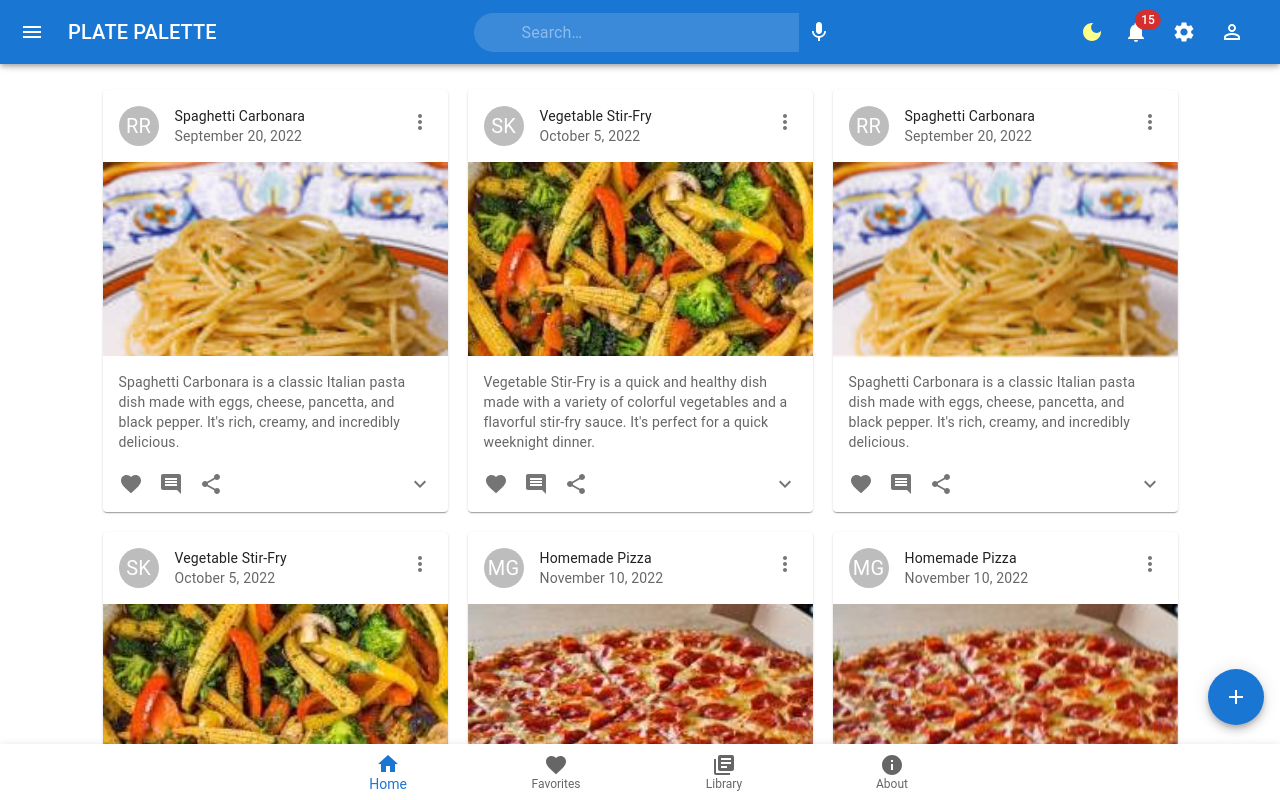
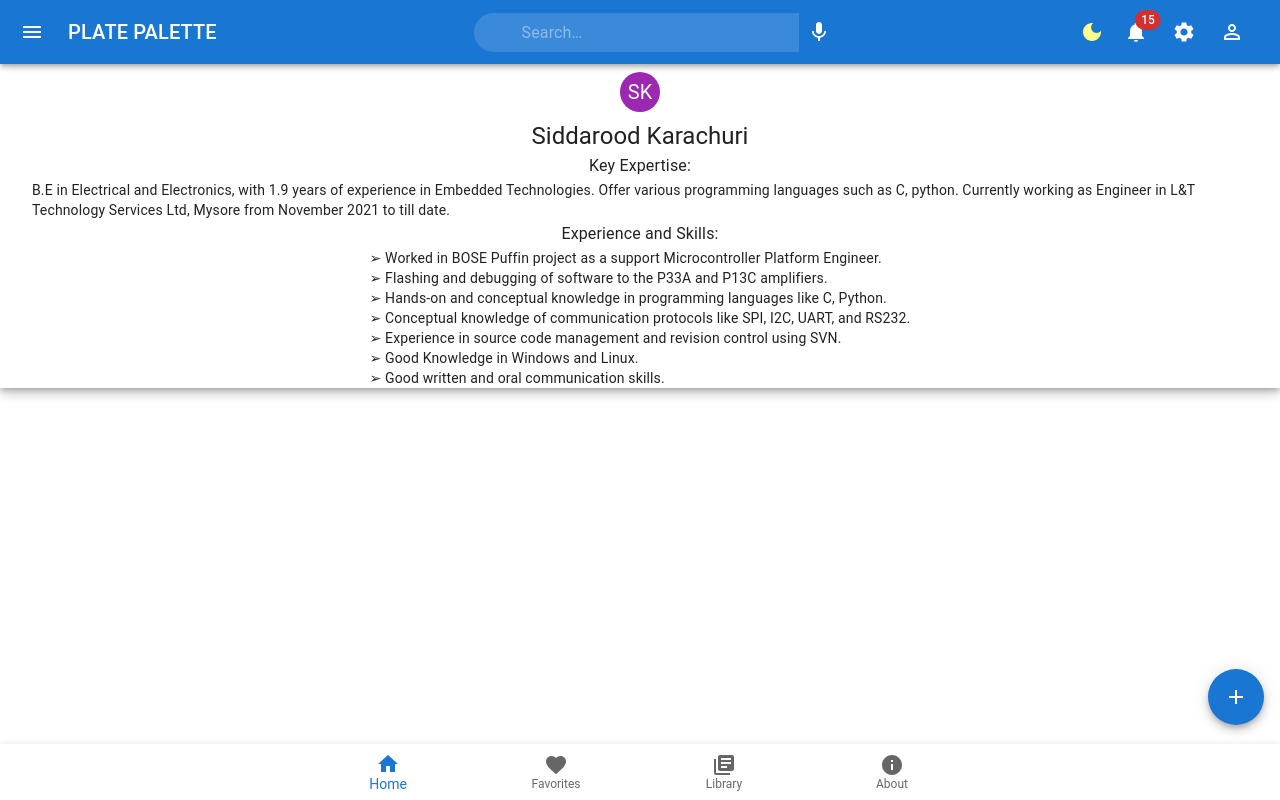
Before and after one commit to siddarthinme1/Monster, a React (Create React App) app: page / in a window 1280 px wide. Shown: the top 800 px of the page. Built offline with nearby package versions, Linux system fonts and the light colour scheme.

Commit message:
added routes

```diff
--- a/package.json
+++ b/package.json
@@ -17,6 +17,7 @@
     "react": "^18.2.0",
     "react-dom": "^18.2.0",
     "react-google-login": "^5.2.2",
+    "react-router-dom": "^6.16.0",
     "react-scripts": "5.0.1",
     "react-swipeable": "^7.0.1",
     "styled-components": "^6.0.7",
--- a/src/App/App.js
+++ b/src/App/App.js
@@ -6,6 +6,9 @@ import { gapi } from "gapi-script";
 import LabelBottomNavigation from "../Components/BottomNavigation/BottomNavigation";
 import CardPage from "../Components/Pages/CardPage";
 import AboutPage from "../Components/Pages/AboutPage";
+import Splitwise from "../Components/Pages/Splitwise";
+import { Route, Routes } from "react-router-dom";
+import Home from "../Components/Pages/Home";
 
 const clientId =
   "650114961683-4quord8pl0v8n0gpnvp8funhja8ijcf8.apps.googleusercontent.com";
@@ -33,7 +36,12 @@ function App() {
       <ThemeProvider theme={darkMode ? darkTheme : lightTheme}>
         <CssBaseline />
         <AppBarX />
-        {showCardPage ? <CardPage /> : <AboutPage />}
+        <Routes>
+          <Route path="/" element={<Home />} />
+          <Route path="/recipe" element={<CardPage />} />
+          <Route path="/splitwise" element={<Splitwise />} />
+          <Route path="/about" element={<AboutPage />} />
+        </Routes>
         <LabelBottomNavigation />
       </ThemeProvider>
     </>
--- a/src/Components/BottomNavigation/BottomNavigation.jsx
+++ b/src/Components/BottomNavigation/BottomNavigation.jsx
@@ -8,8 +8,10 @@ import HomeIcon from "@mui/icons-material/Home";
 import LibraryBooksIcon from "@mui/icons-material/LibraryBooks";
 import InfoIcon from "@mui/icons-material/Info";
 import SpeedDialX from "../SpeedDial/SpeedDialX";
+import { useNavigate } from "react-router-dom";
 
 function LabelBottomNavigation() {
+  const navigate = useNavigate();
   const { trigger, setShowCardPage } = useContext(AppBarContext);
 
   const [value, setValue] = useState(0);
@@ -48,13 +50,24 @@ function LabelBottomNavigation() {
             onClick={handleShowHome}
             label="Home"
             icon={<HomeIcon />}
+            onClick={() => navigate("")}
           />
-          <BottomNavigationAction label="Favorites" icon={<FavoriteIcon />} />
-          <BottomNavigationAction label="Library" icon={<LibraryBooksIcon />} />
+          <BottomNavigationAction
+            label="Favorites"
+            icon={<FavoriteIcon />}
+            LinkComponent={"/recipe"}
+            onClick={() => navigate("recipe")}
+          />
+          <BottomNavigationAction
+            label="Library"
+            icon={<LibraryBooksIcon />}
+            onClick={() => navigate("splitwise")}
+          />
           <BottomNavigationAction
             onClick={handleShowAbout}
             label="About"
             icon={<InfoIcon />}
+            onClick={() => navigate("about")}
           />
         </BottomNavigation>
         <SpeedDialX />
--- /dev/null
+++ b/src/Components/Pages/Home.jsx
@@ -0,0 +1,57 @@
+import React from "react";
+import CssBaseline from "@mui/material/CssBaseline";
+import Paper from "@mui/material/Paper";
+import Grid from "@mui/material/Grid";
+import { createTheme, ThemeProvider } from "@mui/material/styles";
+import { Avatar, Box, Typography } from "@mui/material";
+function Home() {
+  return (
+    <div>
+      <Grid item xs={12} sm={8} md={5} component={Paper} elevation={6} square>
+        <Box
+          sx={{
+            my: 8,
+            mx: 4,
+            display: "flex",
+            flexDirection: "column",
+            alignItems: "center",
+          }}
+        >
+          <Avatar sx={{ m: 1, bgcolor: "secondary.main" }}>SK</Avatar>
+          <Typography component="h1" variant="h5">
+            Siddarood Karachuri
+          </Typography>
+          <Typography variant="subtitle1">Key Expertise:</Typography>
+          <Typography variant="body2">
+            B.E in Electrical and Electronics, with 1.9 years of experience in
+            Embedded Technologies. Offer various programming languages such as
+            C, python. Currently working as Engineer in L&T Technology Services
+            Ltd, Mysore from November 2021 to till date.
+          </Typography>
+          <Typography variant="subtitle1">Experience and Skills:</Typography>
+          <Typography variant="body2">
+            ➢ Worked in BOSE Puffin project as a support Microcontroller
+            Platform Engineer.
+            <br />
+            ➢ Flashing and debugging of software to the P33A and P13C
+            amplifiers.
+            <br />
+            ➢ Hands-on and conceptual knowledge in programming languages like C,
+            Python.
+            <br />
+            ➢ Conceptual knowledge of communication protocols like SPI, I2C,
+            UART, and RS232.
+            <br />
+            ➢ Experience in source code management and revision control using
+            SVN.
+            <br />
+            ➢ Good Knowledge in Windows and Linux.
+            <br />➢ Good written and oral communication skills.
+          </Typography>
+        </Box>
+      </Grid>
+    </div>
+  );
+}
+
+export default Home;
--- a/src/Components/Pages/SharePage.jsx
+++ b/src/Components/Pages/SharePage.jsx
@@ -42,7 +42,7 @@ function SharePage() {
       <Box
         sx={{
           borderRadius: 4,
-          padding: 2,
+          padding: 1,
           display: "flex",
           alignItems: "center",
           // border: { xs: "none", sm: "1px solid black" },
--- /dev/null
+++ b/src/Components/Pages/Splitwise.jsx
@@ -0,0 +1,69 @@
+import React from "react";
+
+import {
+  AppBar,
+  Toolbar,
+  Typography,
+  Container,
+  Grid,
+  Paper,
+  List,
+  ListItem,
+  ListItemText,
+} from "@mui/material";
+
+function Splitwise() {
+  return (
+    <div>
+      <Container>
+        <Grid container spacing={3}>
+          <Grid item xs={8}>
+            <Paper>
+              <List>
+                <ListItem>
+                  <ListItemText
+                    primary="Expense 1"
+                    secondary="User 1 owes User 2 $10.00"
+                  />
+                </ListItem>
+
+                <ListItem>
+                  <ListItemText
+                    primary="Expense 2"
+                    secondary="User 3 owes User 1 $20.00"
+                  />
+                </ListItem>
+
+                {/* Add more expenses */}
+              </List>
+            </Paper>
+          </Grid>
+
+          <Grid item xs={4}>
+            <Paper>
+              <Typography variant="h6">Balances</Typography>
+
+              <List>
+                <ListItem>
+                  <ListItemText primary="User 1" secondary="$10.00" />
+                </ListItem>
+
+                <ListItem>
+                  <ListItemText primary="User 2" secondary="-$10.00" />
+                </ListItem>
+
+                <ListItem>
+                  <ListItemText primary="User 3" secondary="-$20.00" />
+                </ListItem>
+
+                {/* Add more users and their balances */}
+              </List>
+            </Paper>
+          </Grid>
+        </Grid>
+      </Container>
+    </div>
+  );
+}
+
+export default Splitwise;
--- a/src/index.js
+++ b/src/index.js
@@ -4,12 +4,15 @@ import "./index.css";
 import App from "./App/App";
 import reportWebVitals from "./reportWebVitals";
 import AppBarStateProvider from "./Context/AppBarStateProvider";
+import { BrowserRouter } from "react-router-dom";
 
 const root = ReactDOM.createRoot(document.getElementById("root"));
 root.render(
   <React.StrictMode>
     <AppBarStateProvider>
-      <App />
+      <BrowserRouter>
+        <App />
+      </BrowserRouter>
     </AppBarStateProvider>
   </React.StrictMode>
 );
```
Also changed, not shown: 8 other files (tests, documents, lock files or other folders).
